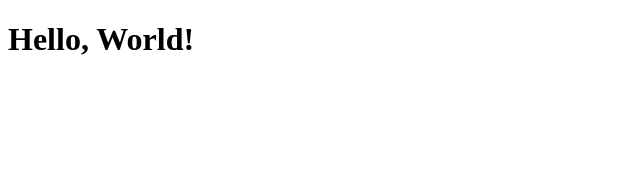
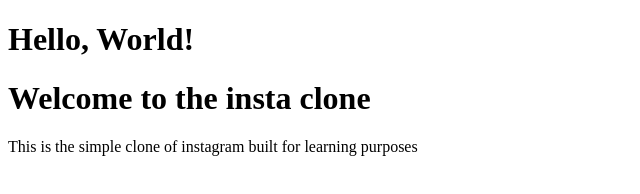
Before and after one commit to ChhayaSingh5/Instagram-clone, a plain HTML site: page index.html in a window 1280 px wide. Shown: the whole page, without its empty margins (0-640 px from the left). Drawn offline with Linux system fonts and the light colour scheme.

Commit message:
Added container in main

```diff
--- a/index.html
+++ b/index.html
@@ -7,5 +7,9 @@
 </head>
 <body>
     <h1>Hello, World!</h1>
+    <div class="container">
+        <h1>Welcome to the insta clone</h1>
+        <p>This is the simple clone of instagram built for learning purposes</p>
+    </div>
 </body>
 </html>
```
